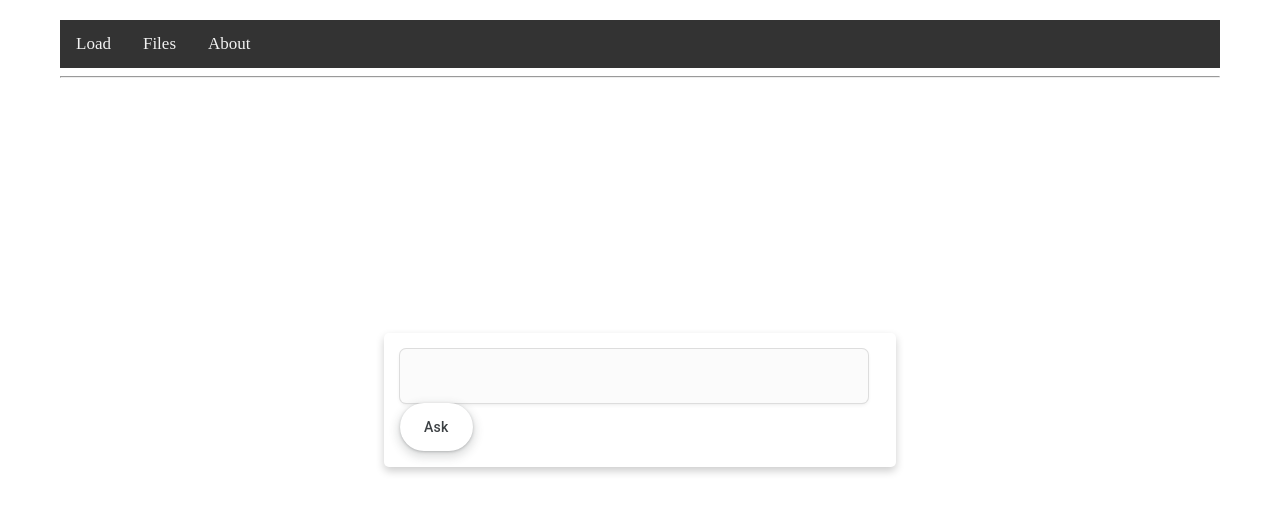
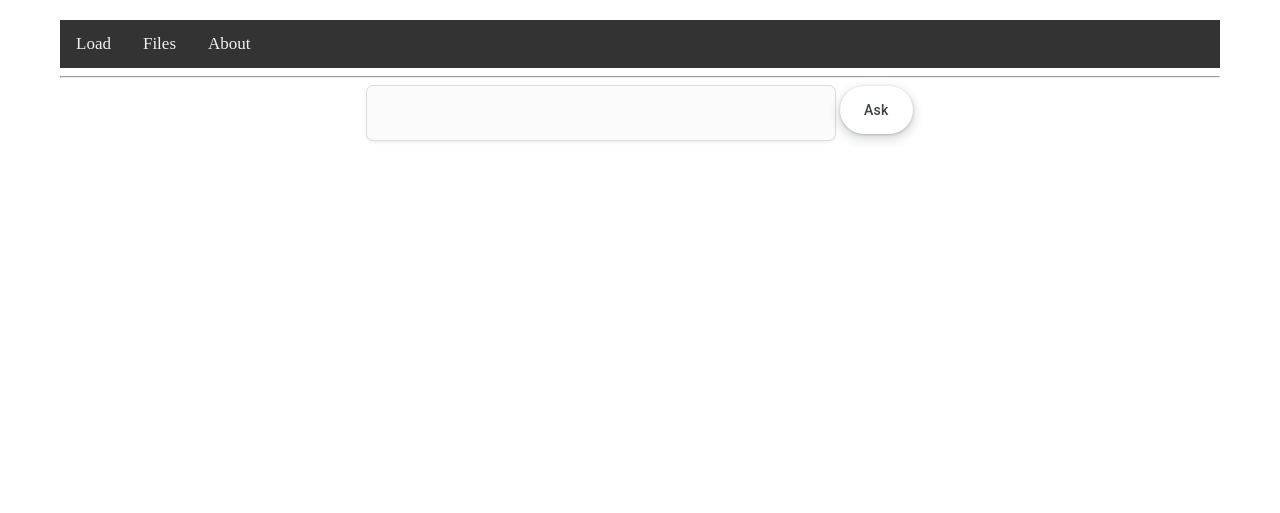
Before and after one commit to yosbel-penate/SemanticSearchLangChaing, a Flask app: template templates/query.html in a window 1280 px wide. Shown: the top 513 px of the page. Run offline with Flask 3, Linux system fonts and the light colour scheme; the template is opened without the code that fills it, so the values that code supplies are empty.

```diff
--- a/templates/query.html
+++ b/templates/query.html
@@ -87,41 +87,21 @@
         border-radius: 4px;
     }
     /*Card*/
-    .parent {
+    .horizontal-container {
         display: flex;
-        justify-content: center; /* Centrar horizontalmente */
-        align-items: center; /* Centrar verticalmente */
+        flex-direction: row;
     }
-    .child {
-        position: absolute;
-        top: 50%;
-        left: 50%;
-        transform: translate(-50%, -50%);
-    }
-    .card {
-        box-shadow: 0 4px 8px 0 rgba(0,0,0,0.2);
-        transition: 0.3s;
-        width: 40%;
-        border-radius: 5px;
-    }
-
-    .card:hover {
-    box-shadow: 0 8px 16px 0 rgba(0,0,0,0.2);
-    }
-
-    .container {
-        padding: 16px 16px;
+    .center-container {
+        display: flex;
+        justify-content: center;
+        align-items: center;
     }
 </style>
-    <div class="parent">
+    <div class="center-container">
         <title>Make query</title>
-        <div class="card child">
-            <div class="container parent">
-                <form action="/query" method=post enctype=multipart/form-data>
-                    <input class="input_query" type=text name=query>
-                    <input class="button-17" type=submit value=Ask>
-                </form>
-            </div>
-        </div>
+            <form class="horizontal-container" action="/query" method=post enctype=multipart/form-data>
+                <input class="input_query" type=text name=query>
+                <input class="button-17" type=submit value=Ask>
+            </form>
     </div>
 {% endblock %}
```
